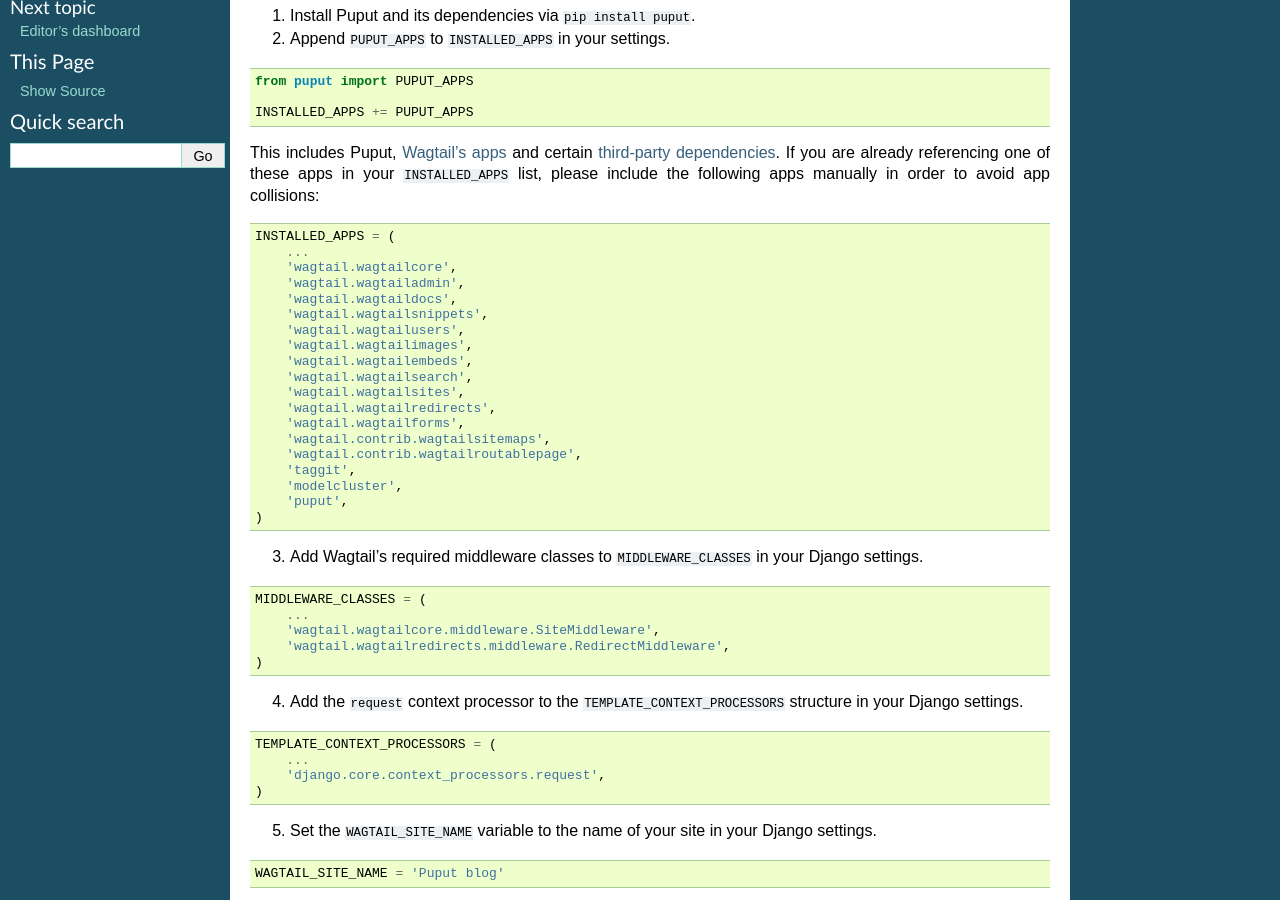
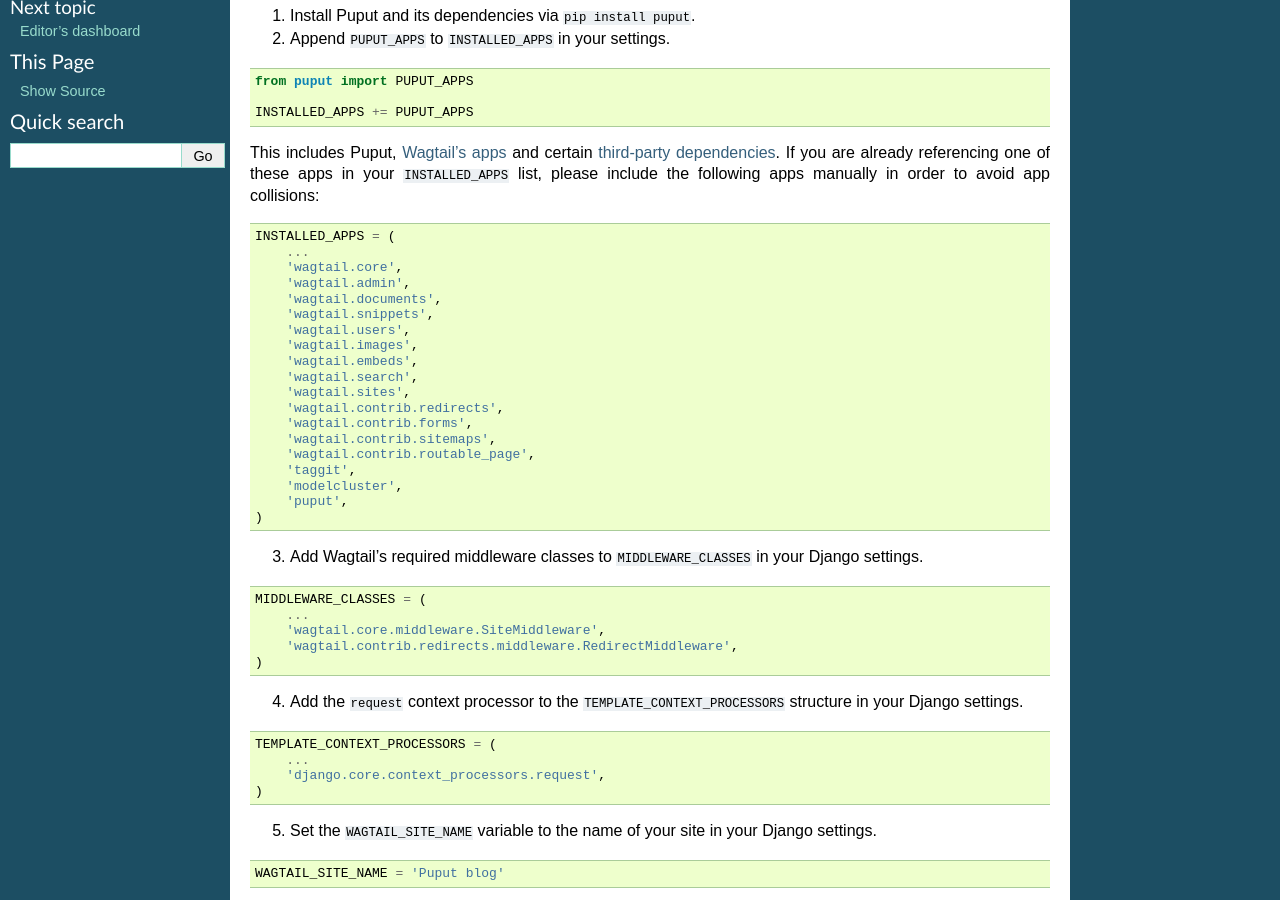
Before and after one commit to APSL/puput, a Sphinx documentation site: the page built from docs/setup.rst, in a window 1280 px wide and 900 px high, scrolled down 221 px. Built offline with Sphinx 7.4.7, drawn with Linux system fonts in a browser that asks for light colours.

Commit message:
Updating docs

```diff
--- a/docs/setup.rst
+++ b/docs/setup.rst
@@ -25,19 +25,19 @@
 
     INSTALLED_APPS = (
         ...
-        'wagtail.wagtailcore',
-        'wagtail.wagtailadmin',
-        'wagtail.wagtaildocs',
-        'wagtail.wagtailsnippets',
-        'wagtail.wagtailusers',
-        'wagtail.wagtailimages',
-        'wagtail.wagtailembeds',
-        'wagtail.wagtailsearch',
-        'wagtail.wagtailsites',
-        'wagtail.wagtailredirects',
-        'wagtail.wagtailforms',
-        'wagtail.contrib.wagtailsitemaps',
-        'wagtail.contrib.wagtailroutablepage',
+        'wagtail.core',
+        'wagtail.admin',
+        'wagtail.documents',
+        'wagtail.snippets',
+        'wagtail.users',
+        'wagtail.images',
+        'wagtail.embeds',
+        'wagtail.search',
+        'wagtail.sites',
+        'wagtail.contrib.redirects',
+        'wagtail.contrib.forms',
+        'wagtail.contrib.sitemaps',
+        'wagtail.contrib.routable_page',
         'taggit',
         'modelcluster',
         'puput',
@@ -50,8 +50,8 @@
 
     MIDDLEWARE_CLASSES = (
         ...
-        'wagtail.wagtailcore.middleware.SiteMiddleware',
-        'wagtail.wagtailredirects.middleware.RedirectMiddleware',
+        'wagtail.core.middleware.SiteMiddleware',
+        'wagtail.contrib.redirects.middleware.RedirectMiddleware',
     )
 
 4. Add the :code:`request` context processor to the :code:`TEMPLATE_CONTEXT_PROCESSORS` structure in your Django settings.
```
